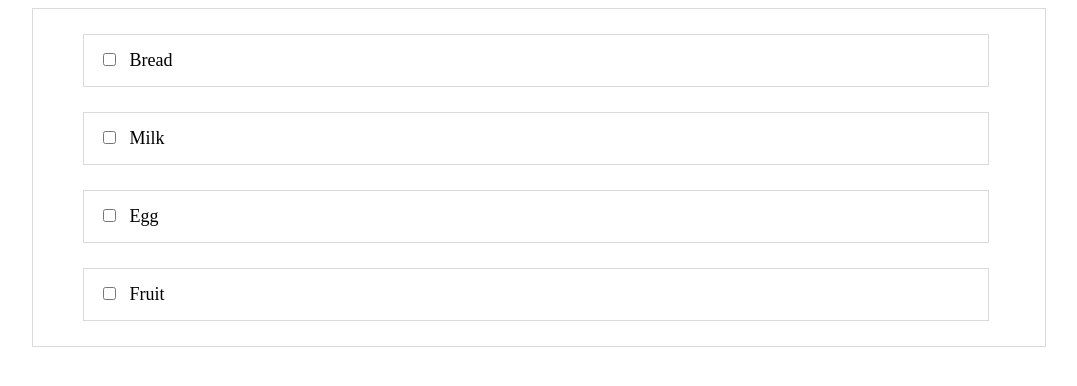
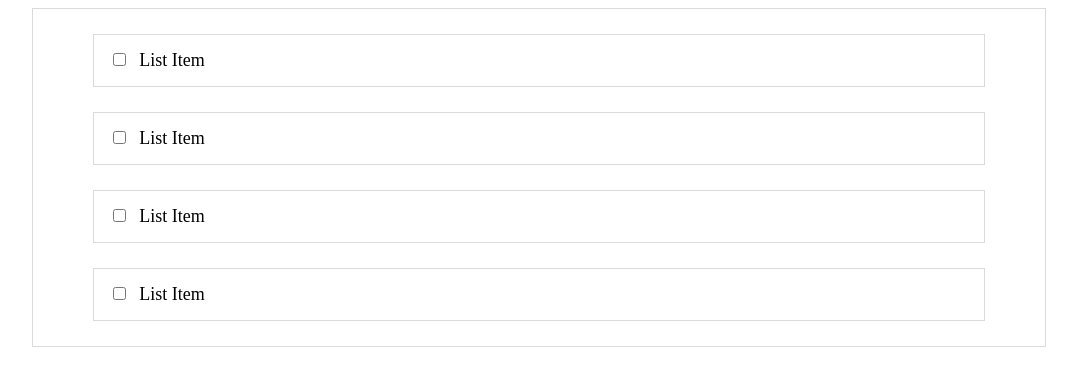
Before and after one commit to Galiant/to-do-react-app, a React (Create React App) app: page / in a window 1280 px wide. Shown: the top 386 px of the page, without its empty margins (101-1178 px from the left). Built offline with nearby package versions, Linux system fonts and the light colour scheme.

Commit message:
Simplified  TodoItem component

```diff
--- a/src/App.js
+++ b/src/App.js
@@ -2,7 +2,14 @@ import React from 'react';
 import TodoItem from './TodoItem';
 
 const App = () => {
-  return <TodoItem />;
+  return (
+    <div className="Container">
+      <TodoItem />
+      <TodoItem />
+      <TodoItem />
+      <TodoItem />
+    </div>
+  );
 }
 
 export default App;
--- a/src/TodoItem.js
+++ b/src/TodoItem.js
@@ -3,21 +3,10 @@ import './style.css';
 
 const TodoItem = () => {
   return (
-    <div className="Container">
-      <ul>
+    <div>
         <li className="ListItem"><input type="checkbox" className="Checkbox" />
-          <span className="Item">Bread</span>
+          <span className="Item">List Item</span>
         </li>
-        <li className="ListItem"><input type="checkbox" className="Checkbox"/>
-          <span className="Item">Milk</span>
-        </li>
-        <li className="ListItem"><input type="checkbox" className="Checkbox" />
-          <span className="Item">Egg</span>
-        </li>
-        <li className="ListItem"><input type="checkbox" className="Checkbox" />
-          <span className="Item">Fruit</span>
-        </li>
-      </ul>
     </div>
   );
 }
--- a/src/style.css
+++ b/src/style.css
@@ -11,8 +11,9 @@
   margin: 25px 0;
   border: 1px solid #dadada;
   padding: 15px;
-  width: 90%;
-  margin-left: 10px;
+  width: 85%;
+  margin-left: auto;
+  margin-right: auto;
 }
 
 .Checkbox {
```
